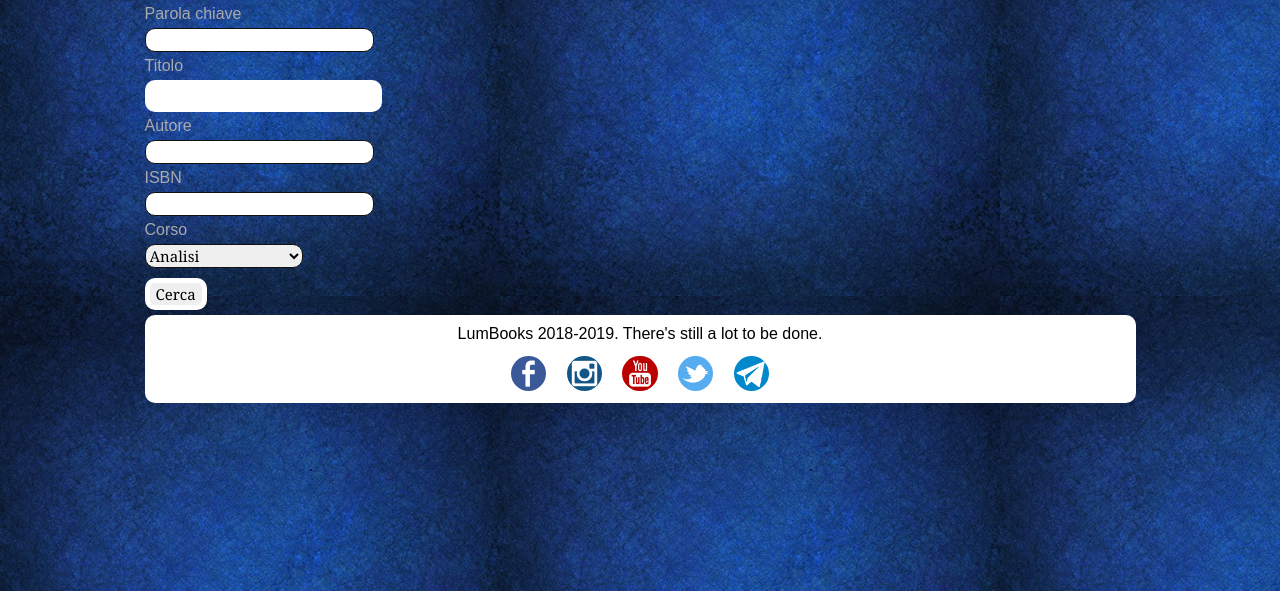
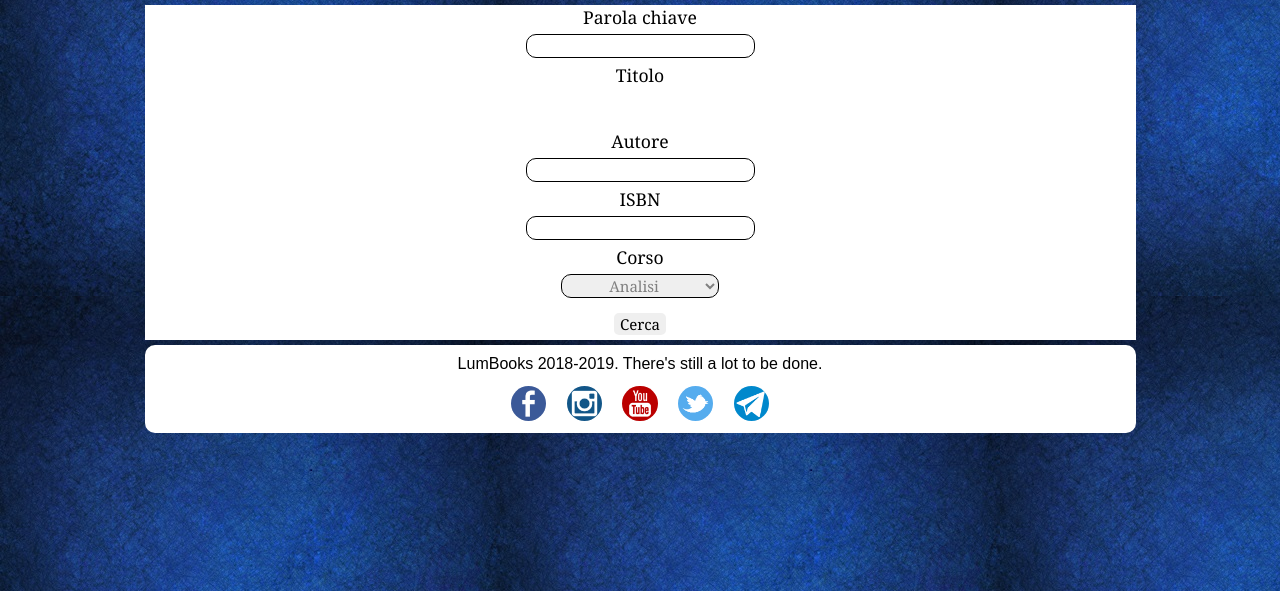
Before and after one commit to ElenaPontecchiani/LumBooks, a PHP site: page /HTML/cercalibro.html in a window 1280 px wide. Shown: the part 209-800 px from the top of the page. Run offline with PHP 8.4, Linux system fonts and the light colour scheme; data that the repository does not hold is empty; some libraries are stand-ins or nearby versions.

Commit message:
iniziato dettagli cerca libroi

```diff
--- a/HTML/home.html
+++ b/HTML/home.html
@@ -13,7 +13,7 @@
     <link rel="stylesheet" type="text/css" href="../css/" media="print" /> <!-- da fare -->
     <script src="https://code.jquery.com/jquery-3.2.1.min.js"></script>
     <script type="text/javascript" src="../js/buildStructure.js"></script>
-    <link rel="stylesheet" type="text/css" href="../css/style.css" /> <!-- da fare -->
+    <link rel="stylesheet" type="text/css" href="../css/home.css" /> <!-- da fare -->
 </head>
 <body>
     <div id="page">
--- a/css/cercalibro.css
+++ b/css/cercalibro.css
@@ -1,13 +1,32 @@
 @import url("style.css");
 
-#submitSrc{
-  text-align: right;
+#submitSrc {
+    text-align: right;
 }
 
-.formText{
-  border: 0.1em solid #111;
+br {
+    border color:red;
 }
 
-#searchForm{
-  text-align: left;
+.formText {
+    color: gray;
+    font-family: Georgia;
+    font-size: 15px;
+    text-rendering: optimizeLegibility;
+    text-align: center;
+    border: 0.1em solid black;
 }
+
+label {
+    color: black;
+    font-size: 1.1em;
+    font-family: Georgia;
+}
+
+#searchForm {
+    text-align: center;
+}
+
+.outerBox {
+    background-color: white;
+}
```
